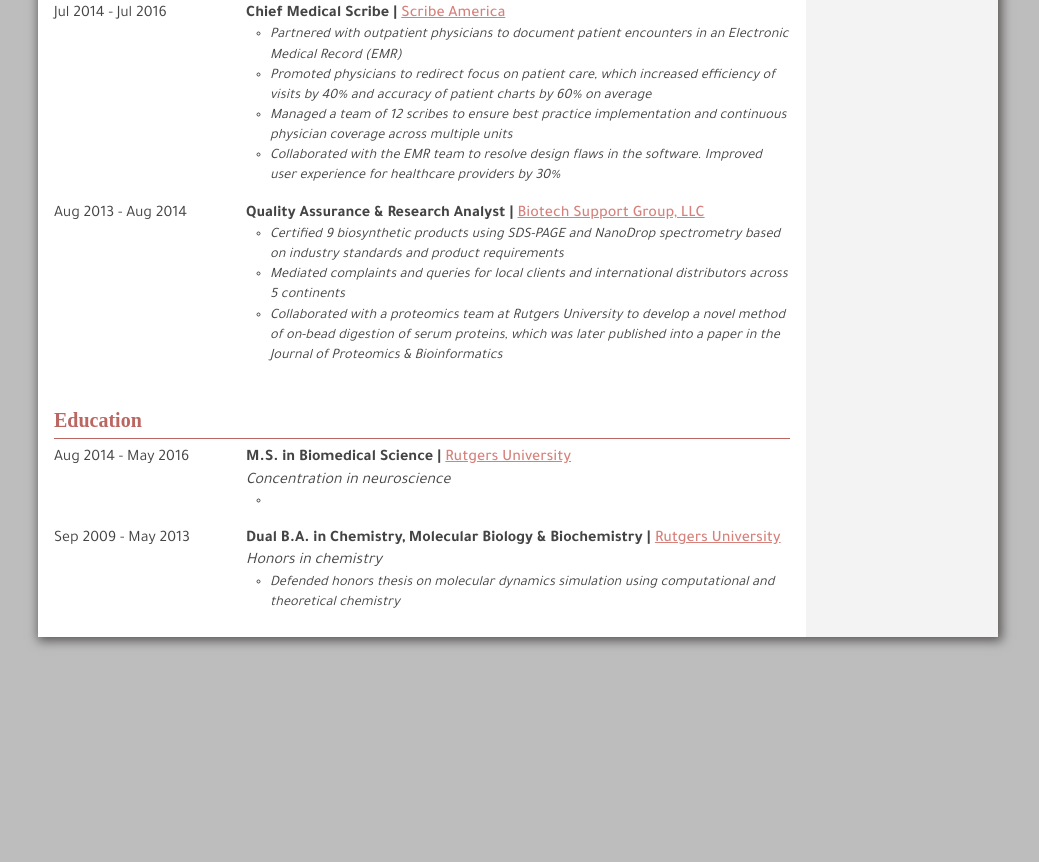
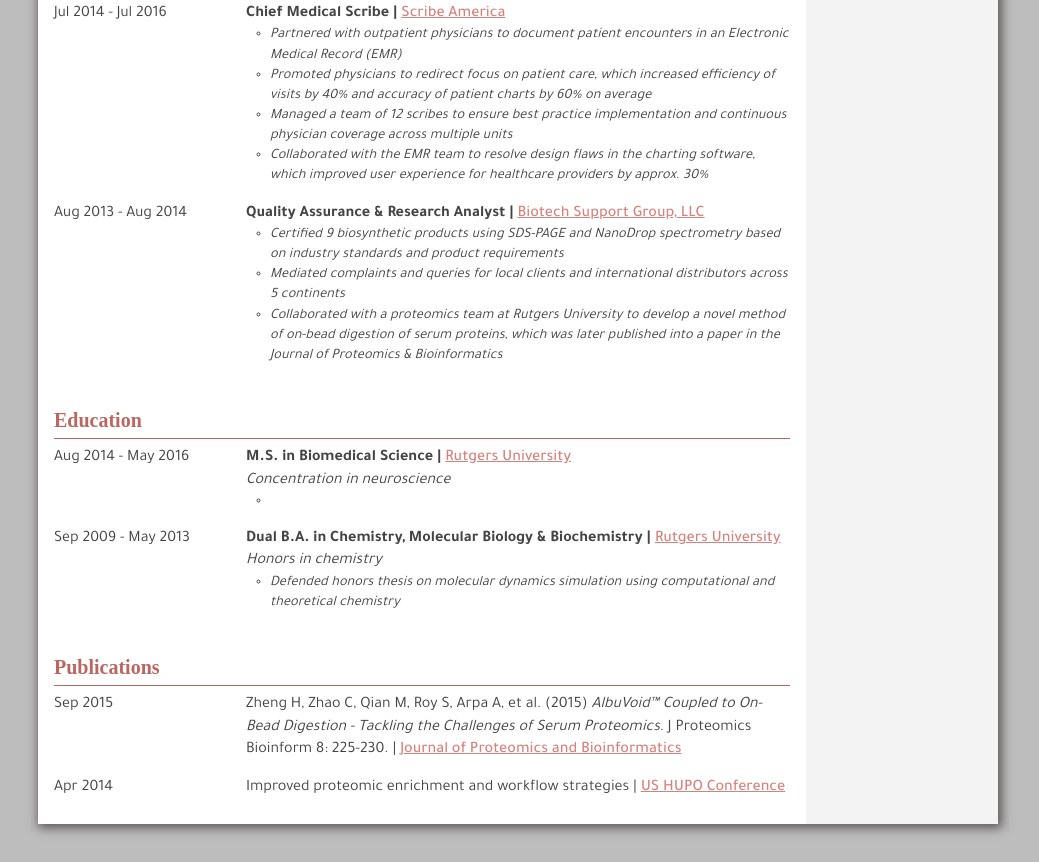
Before and after one commit to aarpa/aarpa.github.io, a plain HTML site: page index.html in a window 1280 px wide. Shown: the part 613-1475 px from the top of the page, without its empty margins (122-1161 px from the left). Before the commit the page ends 1289 px from the top, so only its background shows below. Drawn offline with Linux system fonts and the light colour scheme; a web font is replaced by a local one.

Commit message:
Add publications

```diff
--- a/index.html
+++ b/index.html
@@ -64,7 +64,7 @@
                 <li>Partnered with outpatient physicians to document patient encounters in an Electronic Medical Record (EMR)</li>
                 <li>Promoted physicians to redirect focus on patient care, which increased efficiency of visits by 40% and accuracy of patient charts by 60% on average</li>
                 <li>Managed a team of 12 scribes to ensure best practice implementation and continuous physician coverage across multiple units</li>
-                <li>Collaborated with the EMR team to resolve design flaws in the software. Improved user experience for healthcare providers by 30%</li>
+                <li>Collaborated with the EMR team to resolve design flaws in the charting software, which improved user experience for healthcare providers by approx. 30%</li>
               </ul>
             </div>
           </div>
@@ -112,6 +112,27 @@
             </div>
           </div>
         </section>
+
+        <section class="publish">
+          <h3>Publications</h3>
+          <div class="flex-container paper">
+            <div class="date">
+              <p>Sep 2015</p>
+            </div>
+            <div class="description">
+              <p>Zheng H, Zhao C, Qian M, Roy S, Arpa A, et al. (2015) <em>AlbuVoid™ Coupled to On-Bead Digestion - Tackling the Challenges of Serum Proteomics</em>. J Proteomics Bioinform 8: 225-230. | <a href="https://www.omicsonline.org/open-access/albuvoid-coupled-to-onbead-digestion--tackling-the-challenges-ofserum-proteomics-jpb-1000373.pdf" target="_blank">Journal of Proteomics and Bioinformatics</a></p>
+            </div>
+          </div>
+
+          <div class="flex-container poster">
+            <div class="date">
+              <p>Apr 2014</p>
+            </div>
+            <div class="description">
+              <p>Improved proteomic enrichment and workflow strategies | <a href="./resources/files/poster.pdf" target="_blank">US HUPO Conference</a></p>
+            </div>
+          </div>
+        </section>
       </main>
 
       <sub>
```
Also changed, not shown: 1 other file.
